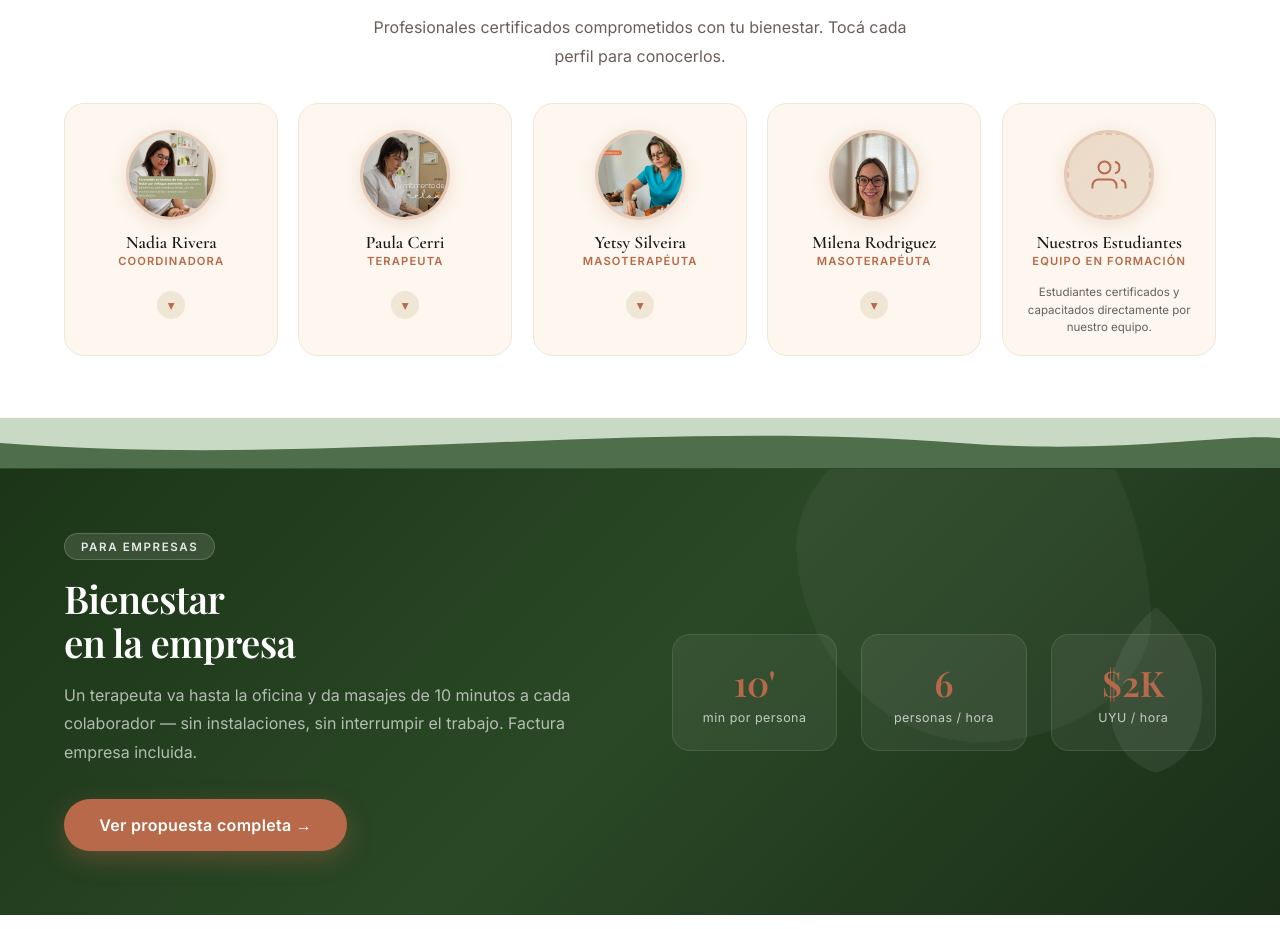
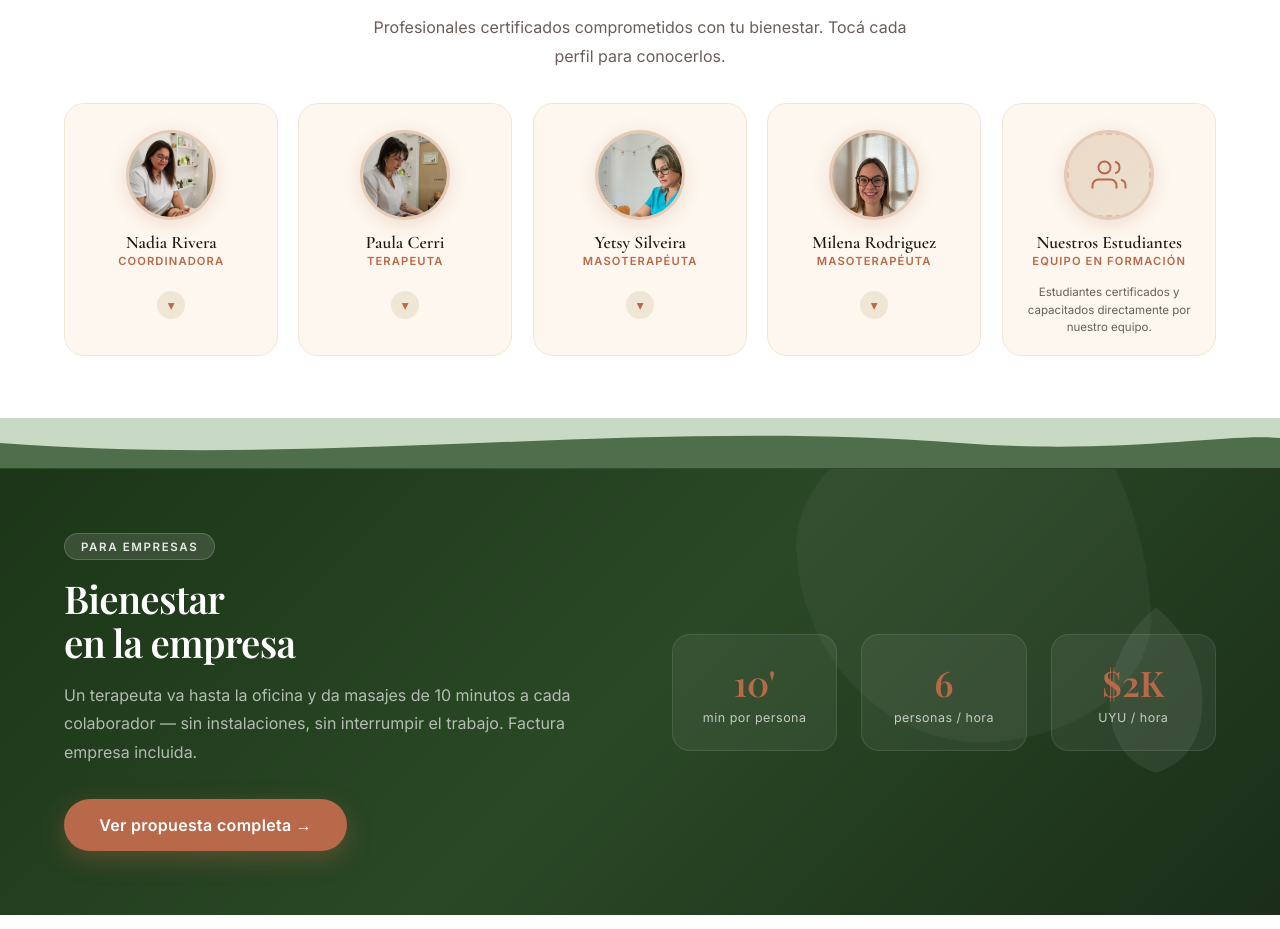
Before and after one commit to nico15720-cmyk/citrinocv-bot, a website: page public/index.html in a window 1280 px wide. Shown: the part 5721-6650 px from the top of the page. Drawn offline with nearby package versions, Linux system fonts and the light colour scheme; a web font is replaced by a local one.

Commit message:
Update team photos to clean versions (no text overlay)

```diff
--- a/public/index.html
+++ b/public/index.html
@@ -1660,7 +1660,7 @@
     <div class="eq-card reveal" onclick="toggleEq(this)">
       <div class="eq-card-head">
         <div class="eq-avatar">
-          <img src="/imagnes/nadia.jpeg" alt="Nadia Rivera" loading="lazy">
+          <img src="/imagnes/nadia.jpg" alt="Nadia Rivera" loading="lazy">
         </div>
         <div>
           <div class="eq-name">Nadia Rivera</div>
@@ -1682,7 +1682,7 @@
     <div class="eq-card reveal delay-1" onclick="toggleEq(this)">
       <div class="eq-card-head">
         <div class="eq-avatar">
-          <img src="/imagnes/paula.jpeg" alt="Paula Cerri" loading="lazy">
+          <img src="/imagnes/paula.jpg" alt="Paula Cerri" loading="lazy">
         </div>
         <div>
           <div class="eq-name">Paula Cerri</div>
@@ -1703,7 +1703,7 @@
     <div class="eq-card reveal delay-2" onclick="toggleEq(this)">
       <div class="eq-card-head">
         <div class="eq-avatar">
-          <img src="/imagnes/yetsy.jpeg" alt="Yetsy Silveira" loading="lazy">
+          <img src="/imagnes/yetsy.jpg" alt="Yetsy Silveira" loading="lazy">
         </div>
         <div>
           <div class="eq-name">Yetsy Silveira</div>
```
Also changed, not shown: public/imagnes/nadia.jpg (added), public/imagnes/paula.jpg (added), public/imagnes/yetsy.jpg (added).
